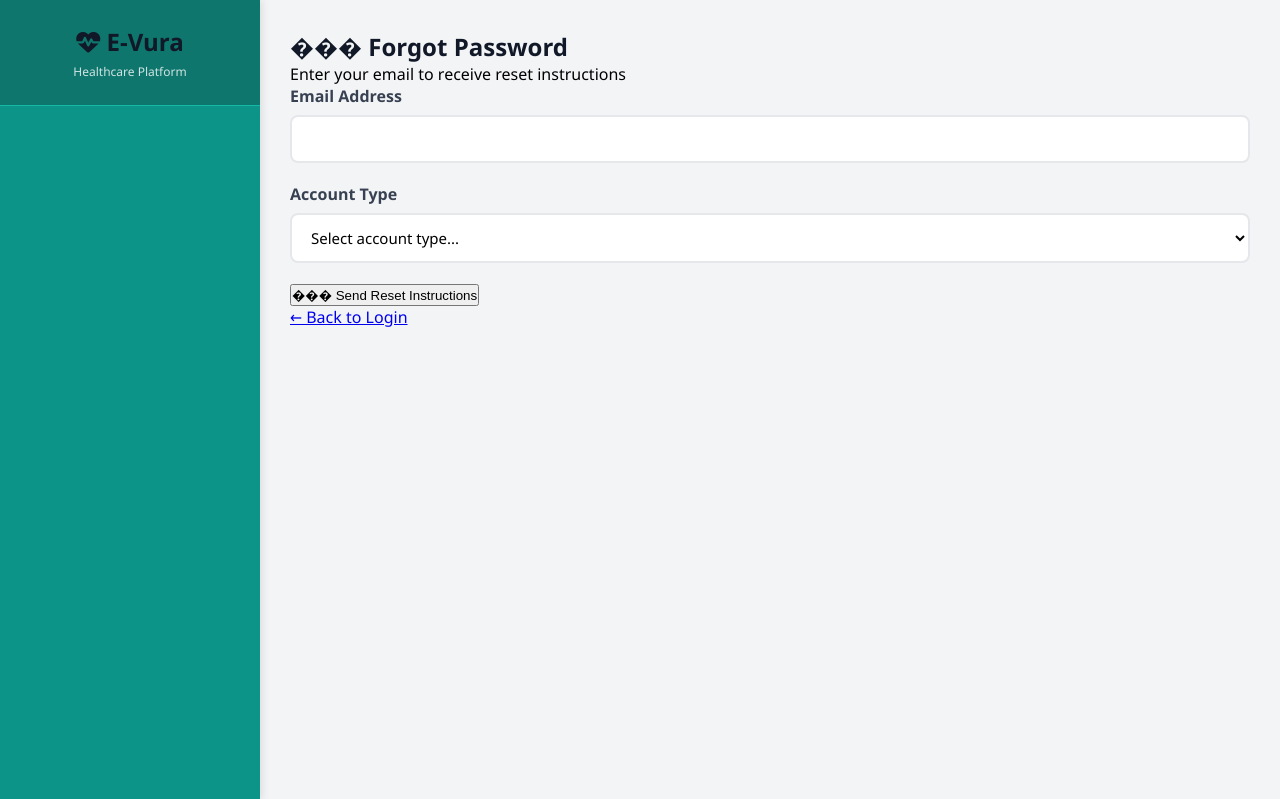
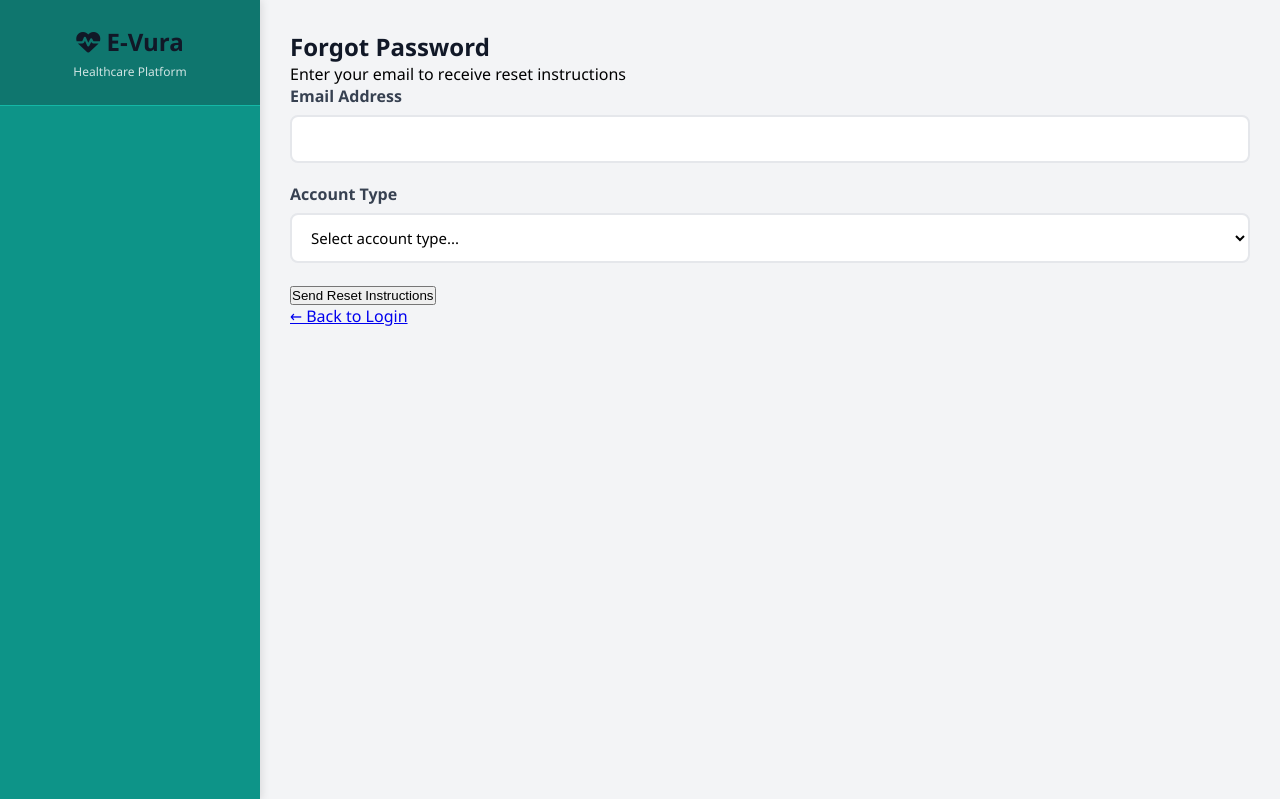
Before and after one commit to e-vura/E-vura, a Flask app: template templates/forgot_password.html in a window 1280 px wide. Shown: the top 799 px of the page. Run offline with Flask 3, Linux system fonts and the light colour scheme; the template is opened without the code that fills it, so the values that code supplies are empty.

Commit message:
Fix typos in forgot_password.html

```diff
--- a/templates/forgot_password.html
+++ b/templates/forgot_password.html
@@ -6,7 +6,7 @@
 <div class="min-h-screen bg-gray-900 flex items-center justify-center py-12 px-4 sm:px-6 lg:px-8">
     <div class="max-w-md w-full space-y-8">
         <div class="text-center">
-            <h2 class="text-3xl font-bold text-white">��� Forgot Password</h2>
+            <h2 class="text-3xl font-bold text-white"> Forgot Password</h2>
             <p class="text-gray-300 mt-2">Enter your email to receive reset instructions</p>
         </div>
 
@@ -26,7 +26,7 @@
             </div>
 
             <button type="submit" class="w-full bg-teal-600 text-white py-3 rounded-md hover:bg-teal-700">
-                ��� Send Reset Instructions
+                 Send Reset Instructions
             </button>
 
             <div class="text-center">
```
